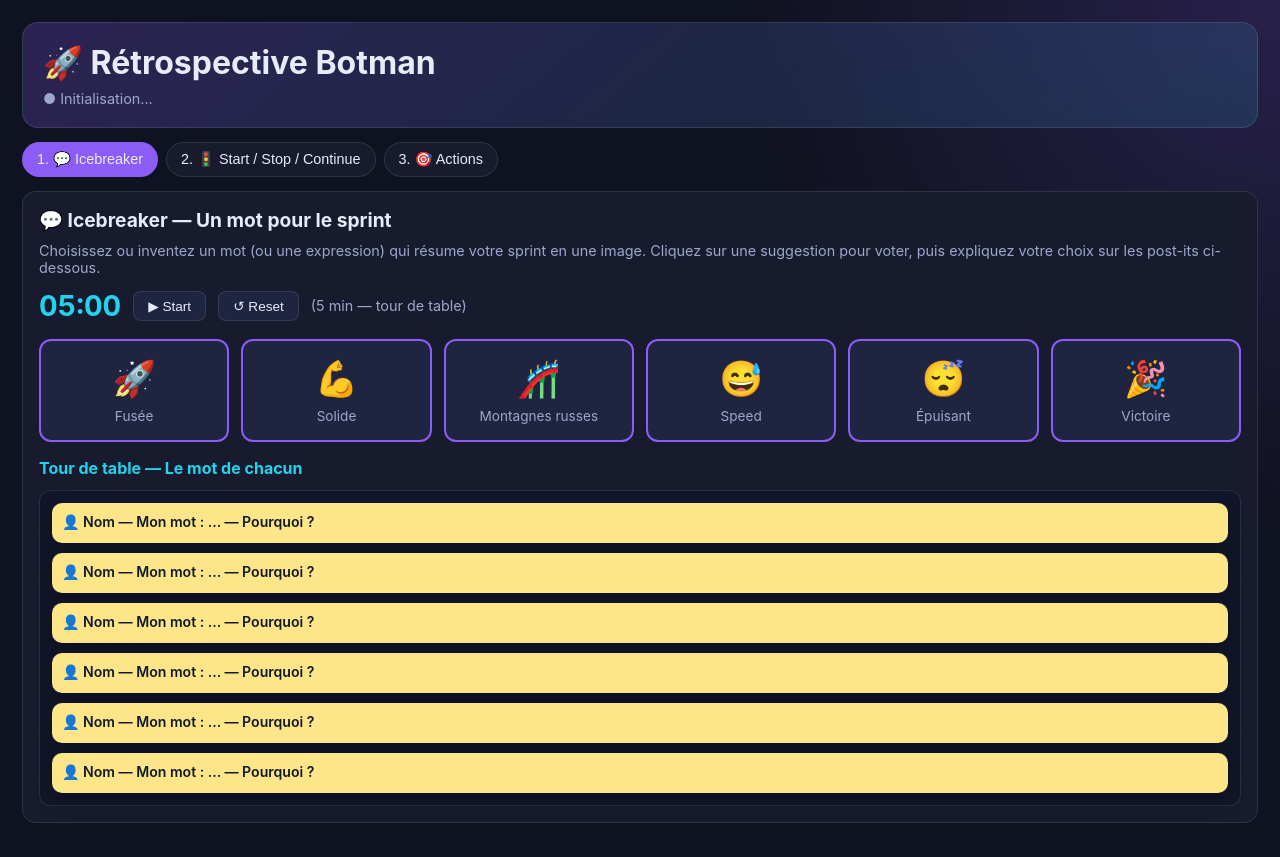
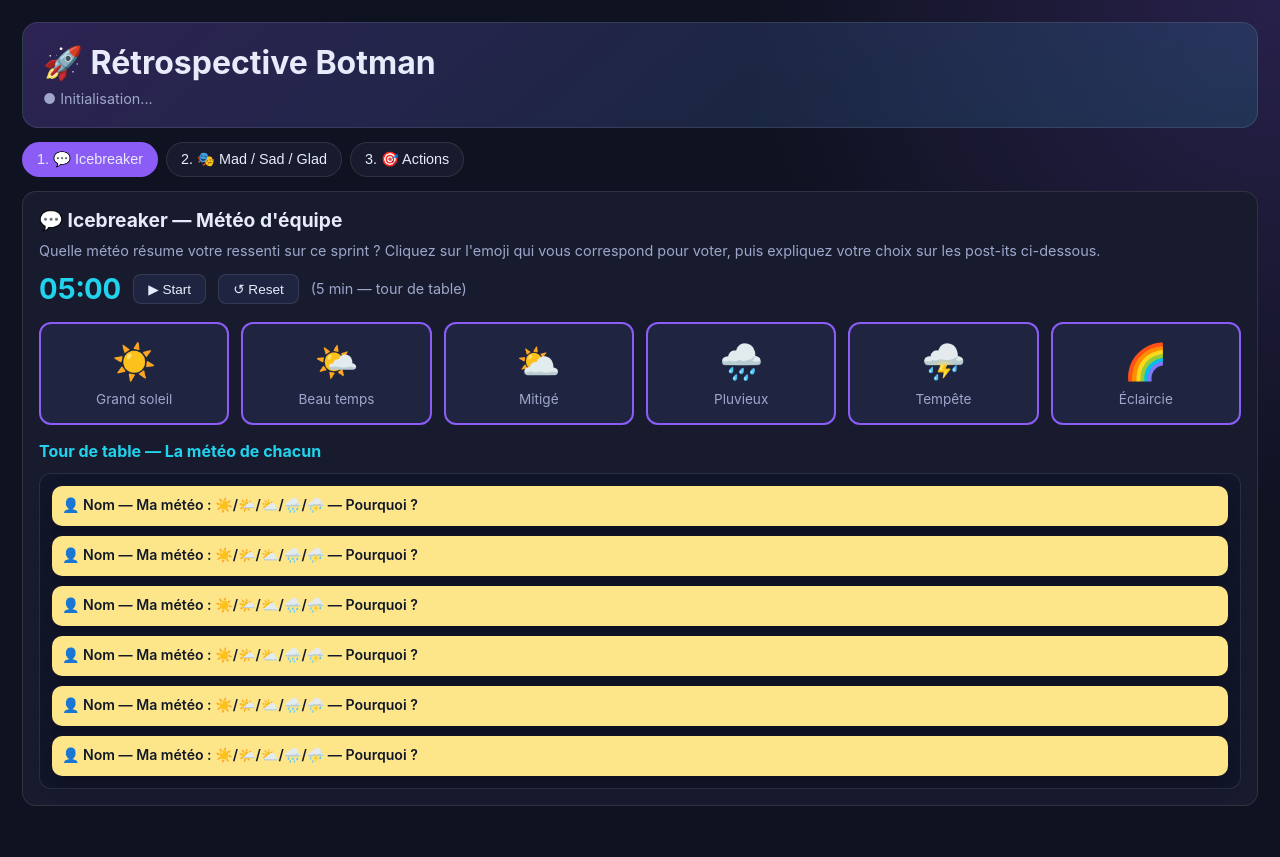
Before and after one commit to nouhaBgh01/retro-app, a plain HTML site: page index.html in a window 1280 px wide. Drawn offline with Linux system fonts and the light colour scheme; no server answers.

Commit message:
Update index.html

```diff
--- a/index.html
+++ b/index.html
@@ -4,7 +4,7 @@
 <head>
     <meta charset="UTF-8" />
     <meta name="viewport" content="width=device-width, initial-scale=1.0" />
-    <title>Rétro Sprint 6 — Start / Stop / Continue</title>
+    <title>Rétro Sprint 7 — Mad / Sad / Glad</title>
     <style>
         :root {
             --bg: #0f1220;
@@ -364,20 +364,20 @@
 
         <nav class="toolbar" id="toolbar">
             <button class="active" data-target="ice">1. 💬 Icebreaker</button>
-            <button data-target="retro">2. 🚦 Start / Stop / Continue</button>
+            <button data-target="retro">2. 🎭 Mad / Sad / Glad</button>
             <button data-target="actions">3. 🎯 Actions</button>
         </nav>
 
 
 
         <!-- ═══════════════════════════════════════════ -->
-        <!-- SECTION 1: ICEBREAKER — Un mot pour le sprint -->
+        <!-- SECTION 1: ICEBREAKER — Météo d'équipe -->
         <!-- ═══════════════════════════════════════════ -->
         <section id="ice" class="section active">
             <div class="card">
-                <h2>💬 Icebreaker — Un mot pour le sprint</h2>
-                <p class="hint">Choisissez ou inventez un mot (ou une expression) qui résume votre sprint en une image.
-                    Cliquez sur une suggestion pour voter, puis expliquez votre choix sur les post-its ci-dessous.</p>
+                <h2>💬 Icebreaker — Météo d'équipe</h2>
+                <p class="hint">Quelle météo résume votre ressenti sur ce sprint ? Cliquez sur l'emoji qui vous
+                    correspond pour voter, puis expliquez votre choix sur les post-its ci-dessous.</p>
 
                 <div class="timer-bar">
                     <span class="timer-display" id="ice-timer">05:00</span>
@@ -389,47 +389,47 @@
                 <div
                     style="display:grid; grid-template-columns: repeat(auto-fit, minmax(110px,1fr)); gap:12px; margin:16px 0;">
                     <div class="dice" onclick="selectDice(this)">
-                        <div class="dice-emoji">🚀</div>
-                        <div class="dice-label">Fusée</div>
+                        <div class="dice-emoji">☀️</div>
+                        <div class="dice-label">Grand soleil</div>
                     </div>
                     <div class="dice" onclick="selectDice(this)">
-                        <div class="dice-emoji">💪</div>
-                        <div class="dice-label">Solide</div>
+                        <div class="dice-emoji">🌤️</div>
+                        <div class="dice-label">Beau temps</div>
                     </div>
                     <div class="dice" onclick="selectDice(this)">
-                        <div class="dice-emoji">🎢</div>
-                        <div class="dice-label">Montagnes russes</div>
+                        <div class="dice-emoji">⛅</div>
+                        <div class="dice-label">Mitigé</div>
                     </div>
                     <div class="dice" onclick="selectDice(this)">
-                        <div class="dice-emoji">😅</div>
-                        <div class="dice-label">Speed</div>
+                        <div class="dice-emoji">🌧️</div>
+                        <div class="dice-label">Pluvieux</div>
                     </div>
                     <div class="dice" onclick="selectDice(this)">
-                        <div class="dice-emoji">😴</div>
-                        <div class="dice-label">Épuisant</div>
+                        <div class="dice-emoji">⛈️</div>
+                        <div class="dice-label">Tempête</div>
                     </div>
                     <div class="dice" onclick="selectDice(this)">
-                        <div class="dice-emoji">🎉</div>
-                        <div class="dice-label">Victoire</div>
+                        <div class="dice-emoji">🌈</div>
+                        <div class="dice-label">Éclaircie</div>
                     </div>
                 </div>
 
-                <h3>Tour de table — Le mot de chacun</h3>
+                <h3>Tour de table — La météo de chacun</h3>
                 <div class="postit-grid" style="grid-template-columns: 1fr;">
                     <div class="postit-col" style="min-height: auto;">
                         <div class="postit-stack">
                             <div class="postit idea-color" contenteditable="true" spellcheck="false"
-                                style="min-height: 40px;">👤 Nom — Mon mot : ... — Pourquoi ?</div>
+                                style="min-height: 40px;">👤 Nom — Ma météo : ☀️/🌤️/⛅/🌧️/⛈️ — Pourquoi ?</div>
                             <div class="postit idea-color" contenteditable="true" spellcheck="false"
-                                style="min-height: 40px;">👤 Nom — Mon mot : ... — Pourquoi ?</div>
+                                style="min-height: 40px;">👤 Nom — Ma météo : ☀️/🌤️/⛅/🌧️/⛈️ — Pourquoi ?</div>
                             <div class="postit idea-color" contenteditable="true" spellcheck="false"
-                                style="min-height: 40px;">👤 Nom — Mon mot : ... — Pourquoi ?</div>
+                                style="min-height: 40px;">👤 Nom — Ma météo : ☀️/🌤️/⛅/🌧️/⛈️ — Pourquoi ?</div>
                             <div class="postit idea-color" contenteditable="true" spellcheck="false"
-                                style="min-height: 40px;">👤 Nom — Mon mot : ... — Pourquoi ?</div>
+                                style="min-height: 40px;">👤 Nom — Ma météo : ☀️/🌤️/⛅/🌧️/⛈️ — Pourquoi ?</div>
                             <div class="postit idea-color" contenteditable="true" spellcheck="false"
-                                style="min-height: 40px;">👤 Nom — Mon mot : ... — Pourquoi ?</div>
+                                style="min-height: 40px;">👤 Nom — Ma météo : ☀️/🌤️/⛅/🌧️/⛈️ — Pourquoi ?</div>
                             <div class="postit idea-color" contenteditable="true" spellcheck="false"
-                                style="min-height: 40px;">👤 Nom — Mon mot : ... — Pourquoi ?</div>
+                                style="min-height: 40px;">👤 Nom — Ma météo : ☀️/🌤️/⛅/🌧️/⛈️ — Pourquoi ?</div>
                         </div>
                     </div>
                 </div>
@@ -437,13 +437,14 @@
         </section>
 
         <!-- ═══════════════════════════════════════════ -->
-        <!-- SECTION 2: RÉTRO — Start / Stop / Continue -->
+        <!-- SECTION 2: RÉTRO — Mad / Sad / Glad -->
         <!-- ═══════════════════════════════════════════ -->
         <section id="retro" class="section">
             <div class="card">
-                <h2>🚦 Start / Stop / Continue</h2>
-                <p class="hint">Identifiez ce qu'on devrait commencer à faire, arrêter de faire et continuer de faire.
-                    Écrivez directement sur les post-its. Simple et efficace !</p>
+                <h2>🎭 Mad / Sad / Glad</h2>
+                <p class="hint">Partagez ce qui vous a mis en colère (Mad), ce qui vous a déçu ou attristé (Sad), et ce
+                    qui vous a fait plaisir ou rendu fier (Glad) durant ce sprint. Écrivez directement sur les
+                    post-its.</p>
 
                 <div class="timer-bar">
                     <span class="timer-display" id="retro-timer">07:00</span>
@@ -453,20 +454,9 @@
                 </div>
 
                 <div class="postit-grid" style="grid-template-columns: repeat(auto-fit, minmax(260px, 1fr));">
-                    <!-- START -->
+                    <!-- MAD -->
                     <div class="postit-col">
-                        <div class="postit-col-title">🟢 Start — Ce qu'on devrait commencer</div>
-                        <div class="postit-stack">
-                            <div class="postit start-color" contenteditable="true" spellcheck="false"></div>
-                            <div class="postit start-color" contenteditable="true" spellcheck="false"></div>
-                            <div class="postit start-color" contenteditable="true" spellcheck="false"></div>
-                            <div class="postit start-color" contenteditable="true" spellcheck="false"></div>
-                        </div>
-                    </div>
-
-                    <!-- STOP -->
-                    <div class="postit-col">
-                        <div class="postit-col-title">🔴 Stop — Ce qu'on devrait arrêter</div>
+                        <div class="postit-col-title">😡 Mad — Ce qui vous a frustré / mis en colère</div>
                         <div class="postit-stack">
                             <div class="postit stop-color" contenteditable="true" spellcheck="false"></div>
                             <div class="postit stop-color" contenteditable="true" spellcheck="false"></div>
@@ -475,14 +465,25 @@
                         </div>
                     </div>
 
-                    <!-- CONTINUE -->
+                    <!-- SAD -->
                     <div class="postit-col">
-                        <div class="postit-col-title">🔵 Continue — Ce qu'on devrait continuer</div>
+                        <div class="postit-col-title">😢 Sad — Ce qui vous a déçu / attristé</div>
                         <div class="postit-stack">
                             <div class="postit continue-color" contenteditable="true" spellcheck="false"></div>
                             <div class="postit continue-color" contenteditable="true" spellcheck="false"></div>
                             <div class="postit continue-color" contenteditable="true" spellcheck="false"></div>
                             <div class="postit continue-color" contenteditable="true" spellcheck="false"></div>
+                        </div>
+                    </div>
+
+                    <!-- GLAD -->
+                    <div class="postit-col">
+                        <div class="postit-col-title">😊 Glad — Ce qui vous a fait plaisir / rendu fier</div>
+                        <div class="postit-stack">
+                            <div class="postit start-color" contenteditable="true" spellcheck="false"></div>
+                            <div class="postit start-color" contenteditable="true" spellcheck="false"></div>
+                            <div class="postit start-color" contenteditable="true" spellcheck="false"></div>
+                            <div class="postit start-color" contenteditable="true" spellcheck="false"></div>
                         </div>
                     </div>
                 </div>
@@ -557,7 +558,7 @@
         };
         const hasFirebaseConfig = !Object.values(firebaseConfig).some(v => String(v).includes('REPLACE_ME'));
         const params = new URLSearchParams(window.location.search);
-        const boardId = (params.get('board') || 'sprint-6').trim().replace(/[^a-zA-Z0-9_-]/g, '_');
+        const boardId = (params.get('board') || 'sprint-7').trim().replace(/[^a-zA-Z0-9_-]/g, '_');
         const syncStatusEl = document.getElementById('sync-status');
         function setSyncStatus(text, color) {
             if (!syncStatusEl) return;
@@ -751,7 +752,7 @@
                 if (sectionId === 'actions') {
                     defaultText = 'Décrire l\'action';
                 } else {
-                    defaultText = '👤 Nom — ☀️/🌤️/⛅/🌧️/⛈️ — Pourquoi en 1 phrase';
+                    defaultText = '👤 Nom — Ma météo : ☀️/🌤️/⛅/🌧️/⛈️ — Pourquoi ?';
                 }
             } else if (colorClass === 'start-color' || colorClass === 'stop-color' || colorClass === 'continue-color') {
                 defaultText = '';
@@ -792,7 +793,7 @@
                     defaultText = 'Décrire l\'action';
                 } else {
                     // Section Icebreaker et autres (section 1)
-                    defaultText = '👤 Nom — Mon mot : ... — Pourquoi en 1 phrase';
+                    defaultText = '👤 Nom — Ma météo : ☀️/🌤️/⛅/🌧️/⛈️ — Pourquoi ?';
                 }
             }
 
@@ -858,10 +859,10 @@
                     // Si la stack est vide, vérifier le titre
                     if (existingPostits.length === 0) {
                         // Chercher par le titre de la colonne
-                        if (colorClass === 'start-color' && col.textContent.includes('Start')) return col;
-                        if (colorClass === 'stop-color' && col.textContent.includes('Stop')) return col;
-                        if (colorClass === 'continue-color' && col.textContent.includes('Continue')) return col;
-                        if (colorClass === 'idea-color' && (col.textContent.includes('mot de chacun') || col.textContent.includes('Action') || col.textContent.includes('Mot'))) return col;
+                        if (colorClass === 'start-color' && col.textContent.includes('Glad')) return col;
+                        if (colorClass === 'stop-color' && col.textContent.includes('Mad')) return col;
+                        if (colorClass === 'continue-color' && col.textContent.includes('Sad')) return col;
+                        if (colorClass === 'idea-color' && (col.textContent.includes('météo de chacun') || col.textContent.includes('Action') || col.textContent.includes('Mot'))) return col;
                     }
                 }
             }
```
